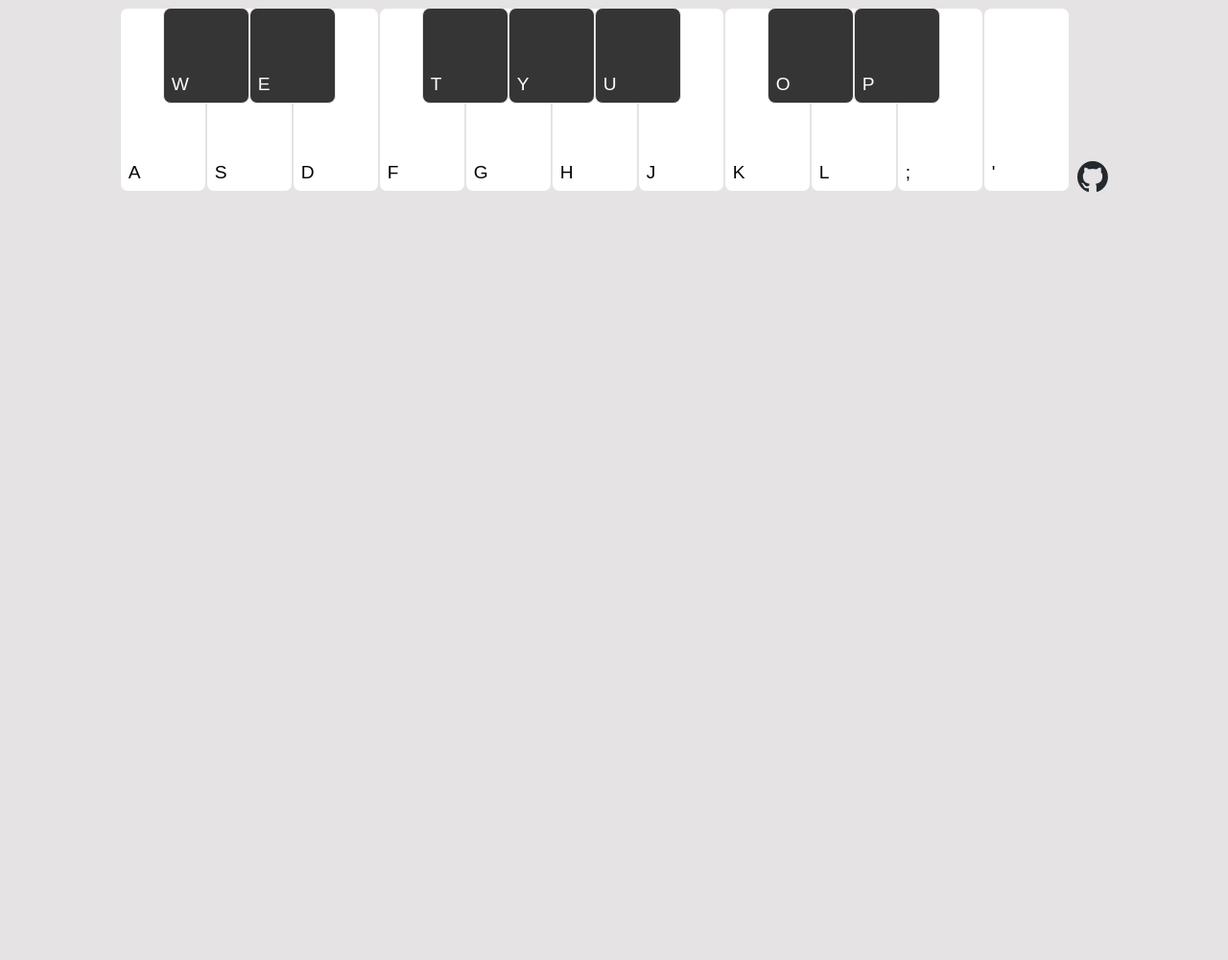
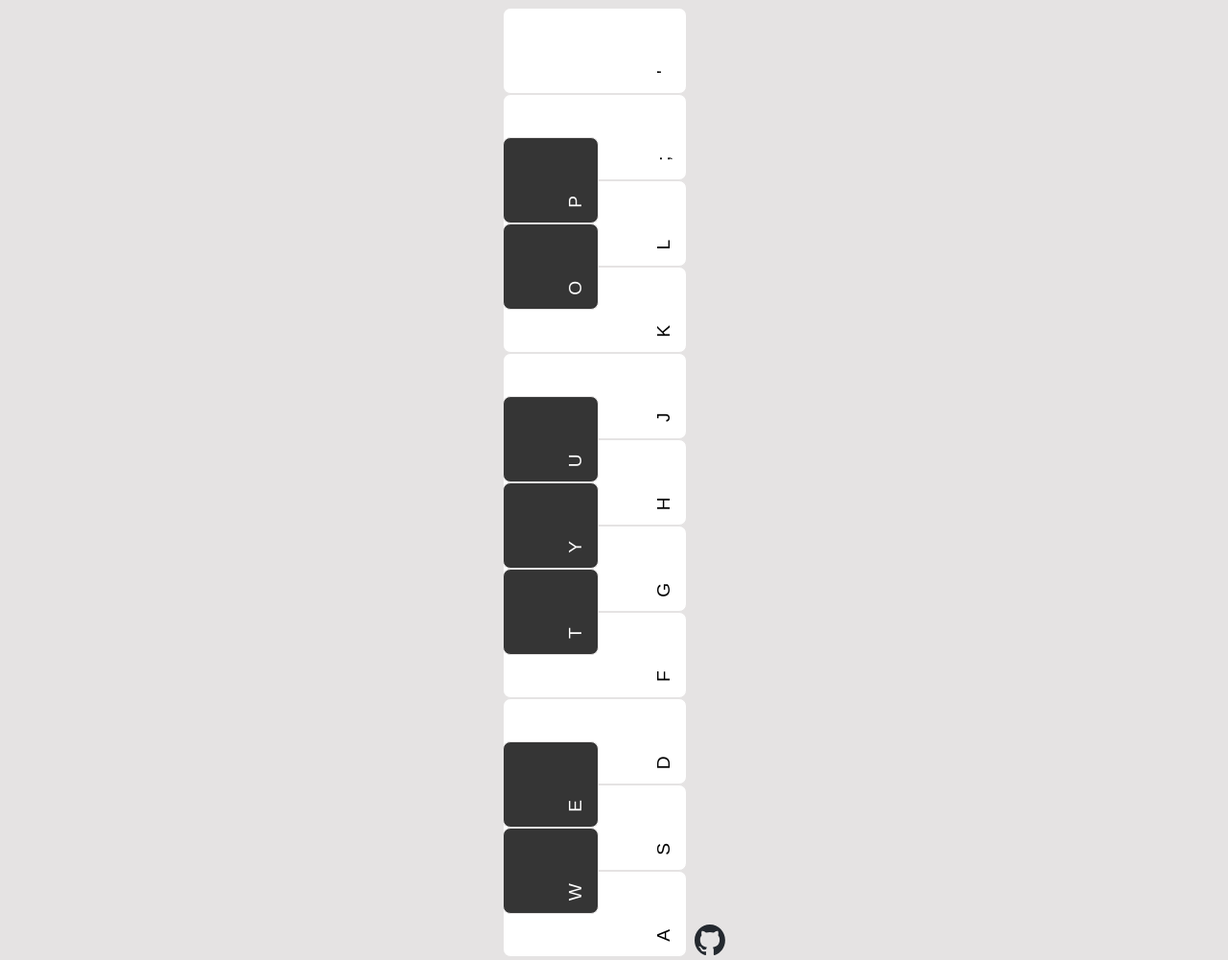
Before and after one commit to sshrop/keyboard, a website: page index.html in a window 1280 px wide. Shown: the whole page at 96% size. Before the commit the page ends 800 px from the top, so only its background shows below. Drawn offline with Linux system fonts and the light colour scheme.

Commit message:
Update styling on keyboard.:

```diff
--- a/css/style.css
+++ b/css/style.css
@@ -26,22 +26,36 @@ body {
   padding: 0;
   display: flex;
   margin: 0;
+  flex-direction: column-reverse;
 }
+
+/* Ref: https://stackoverflow.com/a/71472996 */
 
 .key {
   position: relative;
   cursor: pointer;
+  display: flex;
   border: 1px solid #e5e3e3;
   color: black;
   background: white;
+  padding: 0;
+  justify-content: flex-end;
+  align-items: end;
+}
+
+.item--natural-note {
+  /* width: var(--key-width); */
+  /* height: var(--portrait-natural-key-height); */
+  width: var(--portrait-natural-key-height);
+  height: var(--key-width);
 }
 
 .key--natural-note {
-  width: var(--key-width);
   color: black;
-  height: var(--portrait-natural-key-height);
   background: white;
   border-radius: 8px;
+  width: 100%;
+  height: 100%;
 }
 
 .key.key--enabled,
@@ -50,23 +64,42 @@ body {
   background: #5b84c4;
 }
 
+.item--accidental-note {
+  margin: calc(var(--key-width) * -0.5) 0;
+  width: var(--portrait-accidental-key-height);
+  height: var(--key-width);
+  /* margin: 0 calc(var(--key-width) * -0.5);
+  height: var(--portrait-accidental-key-height);
+  width: var(--key-width); */
+}
+
 .key--accidental-note {
   color: white;
   z-index: 1;
-  margin: 0 calc(var(--key-width) * -0.5);
-  height: var(--portrait-accidental-key-height);
   background: #353535;
-  width: var(--key-width);
   border-radius: 8px;
+  width: 100%;
+  height: 100%;
+}
+
+.key__name-wrapper {
+  transform: rotate(-90deg);
+  width: 6ch;
+  height: 6ch;
+  display: flex;
+  align-items: center;
+  justify-content: center;
 }
 
 .key__name,
 .key__note-name {
-  position: absolute;
+  /* position: absolute;
   bottom: 8px;
-  left: 8px;
-  right: 0;
-  text-align: start;
+  right: 8px;
+  transform: rotate(-90deg); */
+  /* left: 8px; */
+  /* text-align: start; */
+  /* text-align: end; */
   font-size: 1.2rem;
 }
 
--- a/index.html
+++ b/index.html
@@ -11,112 +11,148 @@
     <div class="content">
       <div class="keyboard-wrapper">
         <ul class="keyboard">
-          <li>
+          <li class="item--natural-note">
             <button data-key-interval="0" class="key key--natural-note">
+              <div class="key__name-wrapper">
                 <span class="key__name">A</span>
                 <span class="key__note-name">C</span>
+              </div>
             </button>
           </li>
-          <li>
+          <li class="item--accidental-note">
             <button data-key-interval="1" class="key key--accidental-note">
+              <div class="key__name-wrapper">
                 <span class="key__name">W</span>
                 <span class="key__note-name">C#</span>
+              </div>
             </button>
           </li>
-          <li>
+          <li class="item--natural-note">
             <button data-key-interval="2" class="key key--natural-note">
+              <div class="key__name-wrapper">
                 <span class="key__name">S</span>
                 <span class="key__note-name">D</span>
+              </div>
             </button>
           </li>
-          <li>
+          <li class="item--accidental-note">
             <button data-key-interval="3" class="key key--accidental-note">
+              <div class="key__name-wrapper">
                 <span class="key__name">E</span>
                 <span class="key__note-name">D#</span>
+              </div>
             </button>
           </li>
-          <li>
+          <li class="item--natural-note">
             <button data-key-interval="4" class="key key--natural-note">
+              <div class="key__name-wrapper">
                 <span class="key__name">D</span>
                 <span class="key__note-name">E</span>
+              </div>
             </button>
           </li>
-          <li>
+          <li class="item--natural-note">
             <button data-key-interval="5" class="key key--natural-note">
+              <div class="key__name-wrapper">
                 <span class="key__name">F</span>
                 <span class="key__note-name">F</span>
+              </div>
             </button>
           </li>
-          <li>
+          <li class="item--accidental-note">
             <button data-key-interval="6" class="key key--accidental-note">
+              <div class="key__name-wrapper">
                 <span class="key__name">T</span>
                 <span class="key__note-name">F#</span>
+              </div>
             </button>
           </li>
-          <li>
+          <li class="item--natural-note">
             <button data-key-interval="7" class="key key--natural-note">
+              <div class="key__name-wrapper">
                 <span class="key__name">G</span>
                 <span class="key__note-name">G</span>
+              </div>
             </button>
           </li>
-          <li>
+          <li class="item--accidental-note">
             <button data-key-interval="8" class="key key--accidental-note">
+              <div class="key__name-wrapper">
                 <span class="key__name">Y</span>
                 <span class="key__note-name">G#</span>
+              </div>
             </button>
           </li>
-          <li>
+          <li class="item--natural-note">
             <button data-key-interval="9" class="key key--natural-note">
+              <div class="key__name-wrapper">
                 <span class="key__name">H</span>
                 <span class="key__note-name">A</span>
+              </div>
             </button>
           </li>
-          <li>
+          <li class="item--accidental-note">
             <button data-key-interval="10" class="key key--accidental-note">
+              <div class="key__name-wrapper">
                 <span class="key__name">U</span>
                 <span class="key__note-name">A#</span>
+              </div>
             </button>
           </li>
-          <li>
+          <li class="item--natural-note">
             <button data-key-interval="11" class="key key--natural-note">
+              <div class="key__name-wrapper">
                 <span class="key__name">J</span>
                 <span class="key__note-name">B</span>
+              </div>
             </button>
           </li>
-          <li>
+          <li class="item--natural-note">
             <button data-key-interval="12" class="key key--natural-note">
+              <div class="key__name-wrapper">
                 <span class="key__name">K</span>
                 <span class="key__note-name">C</span>
+              </div>
             </button>
           </li>
-          <li>
+          <li class="item--accidental-note">
             <button data-key-interval="13" class="key key--accidental-note">
+              <div class="key__name-wrapper">
                 <span class="key__name">O</span>
                 <span class="key__note-name">C#</span>
+              </div>
             </button>
           </li>
-          <li>
+          <li class="item--natural-note">
             <button data-key-interval="14" class="key key--natural-note">
+              <div class="key__name-wrapper">
                 <span class="key__name">L</span>
                 <span class="key__note-name">D</span>
+              </div>
             </button>
           </li>
-          <li>
+          <li class="item--accidental-note">
             <button data-key-interval="15" class="key key--accidental-note">
+              <div class="key__name-wrapper">
                 <span class="key__name">P</span>
                 <span class="key__note-name">D#</span>
+              </div>
             </button>
           </li>
-          <li>
+          <li class="item--natural-note">
             <button data-key-interval="16" class="key key--natural-note">
+              <div class="key__name-wrapper">
                 <span class="key__name">;</span>
                 <span class="key__note-name">E</span>
+              </div>
             </button>
           </li>
-          <li>
+          <li class="item--natural-note">
             <button data-key-interval="17" class="key key--natural-note">
+              <div class="key__name-wrapper">
                 <span class="key__name">'</span>
                 <span class="key__note-name">F</span>
+              </div>
             </button>
           </li>
         </ul>
```
Lines whose indentation alone changed are shown as unchanged.
